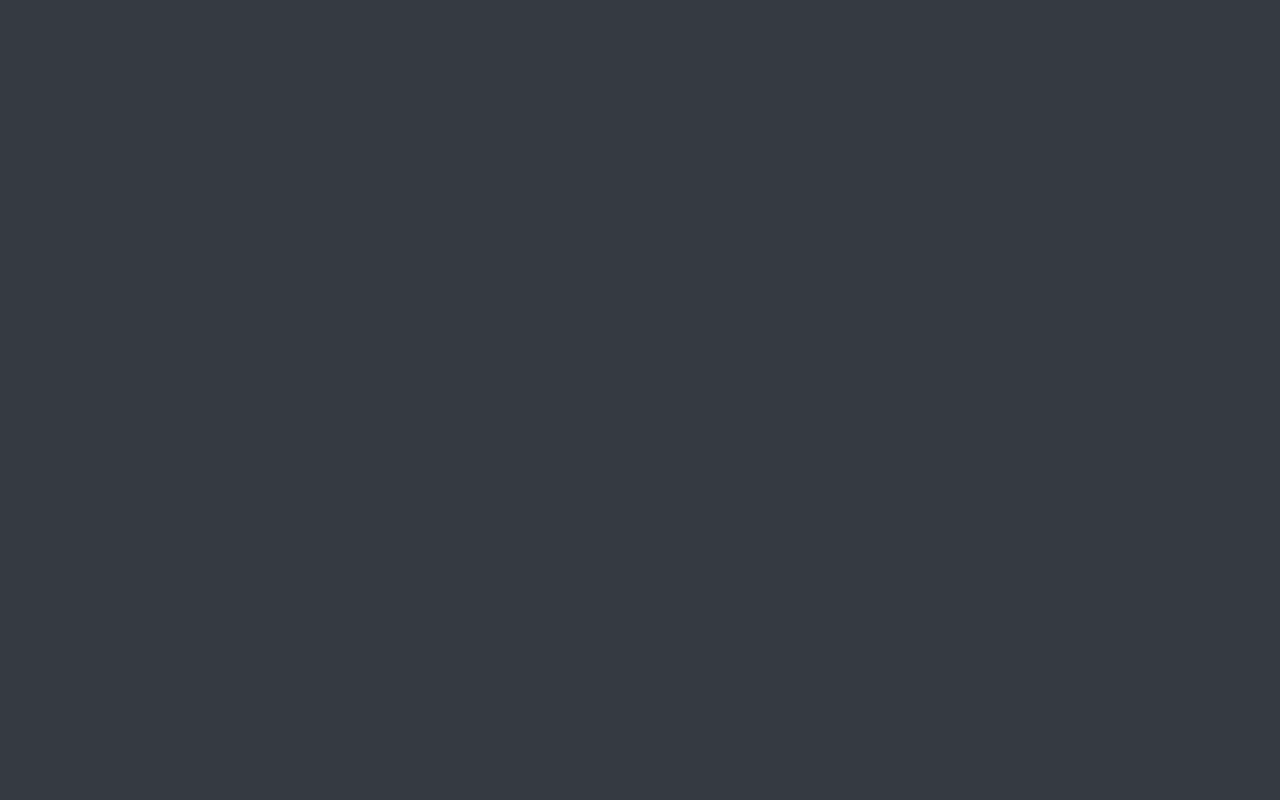
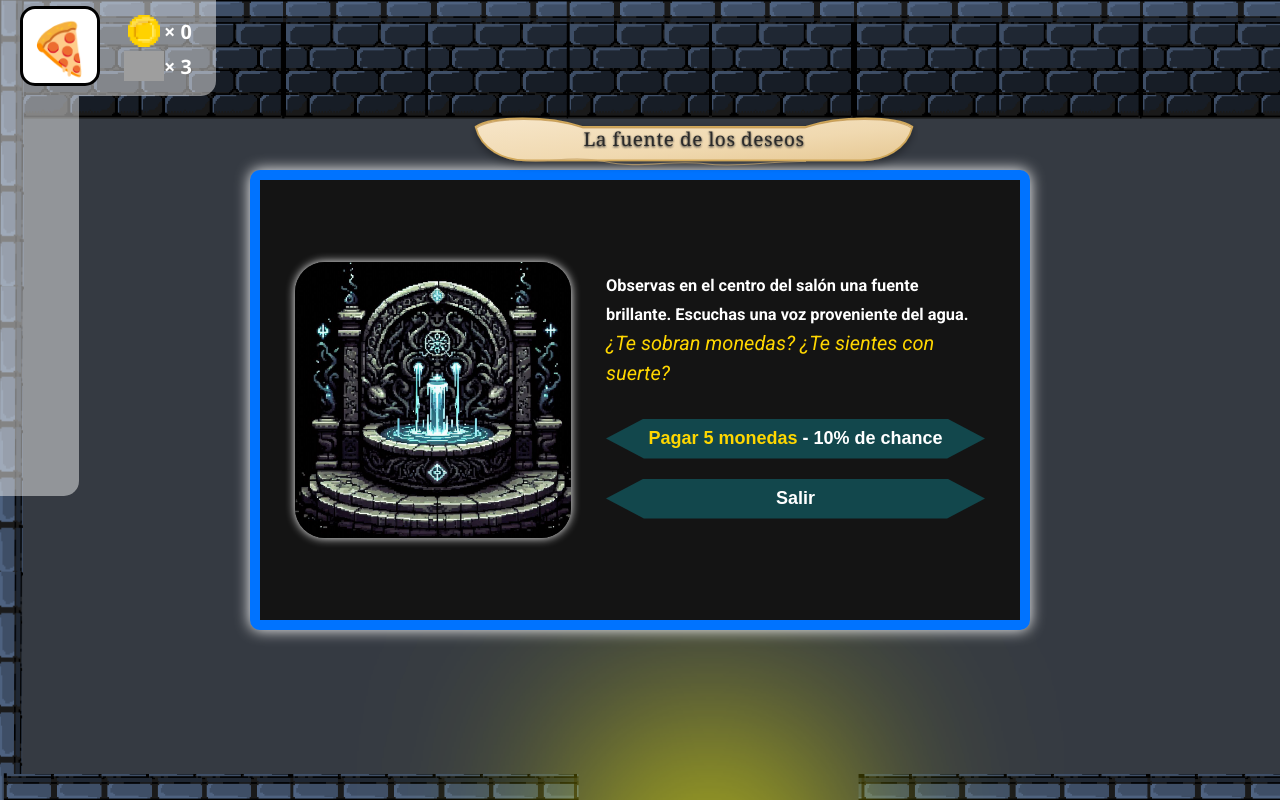
Before and after one commit to ivanchio97/dungeoncode1, a React (Vite) app: page /event5 in a window 1280 px wide. Before the commit this address had no page. Built offline with nearby package versions, Linux system fonts and the light colour scheme; grey boxes are pictures that could not be loaded.

Commit message:
event5 added

```diff
--- a/src/App.jsx
+++ b/src/App.jsx
@@ -13,6 +13,7 @@ import Puente from './views/Puente'
 import EventRoom3 from './views/events/EventRoom3'
 import Boss1 from './views/bosses/Boss1'
 import EventRoom4 from './views/events/EventRoom4'
+import EventRoom5 from './views/events/EventRoom5'
 
 
 function App() {
@@ -43,6 +44,7 @@ function Wrapper(){
             <Route path='/puente' element={<Puente />} />
             <Route path='/event3' element={<EventRoom3 />} />
             <Route path='/event4' element={<EventRoom4 />} />
+            <Route path='/event5' element={<EventRoom5 />} />
             <Route path='/boss1' element={<Boss1 /> } />
     </Routes>
   )
--- a/src/styles/EventRoom.css
+++ b/src/styles/EventRoom.css
@@ -60,7 +60,7 @@
     background-color:#12474C;
     border: none;
     color: white;
-    font-size: 20px;
+    font-size: 18px;
     font-weight: 600;
 }
 .options button:hover{
@@ -72,6 +72,9 @@
 }
 .options button .yes{
     color: greenyellow;
+}
+.options button:active {
+    font-size: 120%;
 }
 .info2{
     font-size: 20px;
@@ -126,3 +129,6 @@
 .green{
     color: greenyellow;
 }
+.info .portal{
+    margin-top: 14px;
+}
--- a/src/views/Room.jsx
+++ b/src/views/Room.jsx
@@ -103,23 +103,28 @@ const Room = () => {
   }
 
   function openEvent() {
-    const ran = Math.floor(Math.random()*5)
+    const ran = Math.floor(Math.random()*6)
     console.log("Evento elegido: ",ran)
-    if (ran === 0) {
+    if (ran == 0) {
       showToast("Encontraste un evento! 😲 ");
       navigate('/event', {replace: true});
-  } else if (ran === 1) {
+  } else if (ran == 1) {
       showToast("Encontraste un evento! 😵 ");
       navigate('/event2', {replace: true});
   }
-    else if(ran === 2){
+    else if(ran == 2){
       showToast("Encontraste un evento! 🥶 ");
       navigate('/event3', {replace: true});
     }
-    else if(ran >= 3){
+    else if (ran == 3){
+      showToast("Encontraste un evento! 🧐 ")
+      navigate('/event5', {replace: true});
+    }
+    else if(ran >= 4){
       showToast("Encontraste un evento 💫 ")
       navigate('/event4', {replace: true})
     }
+
 
   }
   function openNewLevel() {
--- a/src/views/Shop.jsx
+++ b/src/views/Shop.jsx
@@ -8,10 +8,10 @@ import { Data } from '../contexts/DataProvider';
 const Shop = () => {
     const navigate = useNavigate()
     const productos = [
-        { id: 1, nombre: "Vida extra", icono: "💖", costo: 20 , desc: "Otorga una vida extra", compra: true },
+        { id: 1, nombre: "Vida extra", icono: "💖", costo: 20 , desc: "Otorga una vida extra. No olvides activarla primero", compra: true },
         { id: 2, nombre: "Llave", icono: "🔑", costo: 50, desc: "Puedes abrir cualquier puerta", compra: true },
         { id: 3, nombre: "Cofre x2", icono: "🧱", costo: 10 , desc: "Duplica las monedas del proximo cofre que abras", compra: true },
-        { id: 4, nombre: "Arco", icono: "🏹", costo: 30, desc: "Elimina directamente al siguiente slime que elijas", compra: true },
+        { id: 4, nombre: "Arco", icono: "🏹", costo: 25, desc: "Elimina directamente al siguiente slime que elijas", compra: true },
         { id: 5, nombre: "Gamepad", icono: "🎮", costo: 20, desc: "Aumenta la probabilidad general de encontrar más eventos", compra: true },
         { id: 6, nombre: "Avance", icono: "⏩", costo: 10, desc: "Disminuye en 1 la cercanía a la proxima tienda", compra: true },
         { id: 7, nombre: "Portal", icono: "🌀", costo: 20, desc: "Lleva directamente al portal cuando se activa", compra: true }
--- a/src/views/events/EventRoom4.jsx
+++ b/src/views/events/EventRoom4.jsx
@@ -20,9 +20,13 @@ const EventRoom4 = () => {
     else if(answer == 2) {
       navigate('/event2')
     }
-    else{
+    else if(answer == 3) {
       navigate('/event3')
     }
+    else {
+      navigate('/event5')
+    }
+
   }
   function go(){
     navigate("/stringsEvent")
@@ -47,13 +51,12 @@ const EventRoom4 = () => {
 
           <div className='info'>
             <h3>
-              Encuentras un gran portal, su inmensidad te hace retroceder un poco <br/>
-              <strong>
-                ¿A dónde quieres ir?
+              Encuentras un gran portal, su inmensidad te hace retroceder un poco.
+              <strong> ¿A dónde quieres ir?
               </strong>
             </h3>
 
-            <div className='options'>
+            <div className='options portal'>
               <button onClick={() => response(1)}>
                 <span > El hombre misterioso</span>
               </button>
@@ -65,6 +68,11 @@ const EventRoom4 = () => {
               <button onClick={() => response(3)}>
                 <span >La máquina antigua</span>
               </button>
+
+                <button onClick={() => response(4)}>
+                <span >La fuente de los deseos</span>
+              </button>
+
             </div>
           </div>
 
--- /dev/null
+++ b/src/views/events/EventRoom5.jsx
@@ -0,0 +1,119 @@
+import React, { useContext, useState } from 'react'
+import '../../styles/EventRoom.css'
+import fuente from '../../assets/fuente.jfif'
+import PlayerData from '../../components/PlayerData'
+import EventBanner from '../../components/EventBanner'
+import { Data } from '../../contexts/DataProvider'
+import { useNavigate } from 'react-router-dom'
+
+const EventRoom5 = () => {
+
+  const { dataPlayer, setDataPlayer } = useContext(Data)
+  const [precio, setPrecio] = useState(5)
+  const [probabilidad, setProbabilidad] = useState(10)
+  const [resultado, setResultado] = useState("")
+  const [ganado, setGanado] = useState(false)
+  const [contador, setContador] = useState(0)
+  const mensajes= [
+    "Tiras las monedas... no ocurre nada",
+    "Sigues intentando, aun nada",
+    "Nada..."
+  ]
+  const navigate = useNavigate()
+
+
+  function response(answer) {
+    if (answer == 1) {
+      probar()
+    }
+    else{
+      go()
+    }
+  }
+  function go(){
+    navigate("/game")
+  }
+  function probar(){
+    if(dataPlayer.coins >= precio){
+      setResultado("")
+          setDataPlayer(prev=>({
+            ...prev,
+            coins: prev.coins - precio
+        }))
+      const ran = Math.floor(Math.random()*120)
+      if(ran <= probabilidad){
+        alert("Has ganado vidas!")
+        setResultado("¡Has ganado 💖 x 2!")
+        setDataPlayer(prev=>({
+          ...prev,
+          lives: prev.lives + 2
+        }))
+        setGanado(true)
+      }
+      else{
+        setGanado(false)
+        setResultado(mensajes[contador])
+        setPrecio(prev => prev + 1)
+        setProbabilidad(prev => prev + 5)
+        setContador(prev => {{
+          const calc = prev + 1
+          if(calc > 2){
+            return 0
+          }
+          else{
+            return calc
+          }
+        }})
+
+      }
+
+    }
+    else{
+      alert("No tienes suficientes monedas")
+    }
+  }
+
+  return (
+    <div className='level3'>
+      <PlayerData />
+
+      <div className='event'>
+
+
+        <EventBanner
+          title="La fuente de los deseos"
+          top={110}
+          left={470}
+          scale={0.7}
+        />
+
+
+        <img src={fuente} alt="" />
+
+          <div className='info'>
+            <h3>
+              Observas en el centro del salón una fuente brillante.
+              Escuchas una voz proveniente del agua. <br/>
+              <strong>
+                ¿Te sobran monedas? ¿Te sientes con suerte?
+              </strong>
+            </h3>
+            <h3 className={`machine-result ${ganado ? "green" : "" }`}  >{resultado}</h3>
+            <div className='options'>
+              <button onClick={() => response(1)} className='small-font'>
+                <span className='gold' > Pagar {precio} monedas </span> - {probabilidad}% de chance
+              </button>
+
+              <button onClick={() => response(2)} className='small-font' >
+                <span >Salir</span>
+              </button>
+            </div>
+          </div>
+
+
+      </div>
+    </div>
+  )
+}
+
+export default EventRoom5
```
Also changed, not shown: src/assets/fuente.jfif (added).
